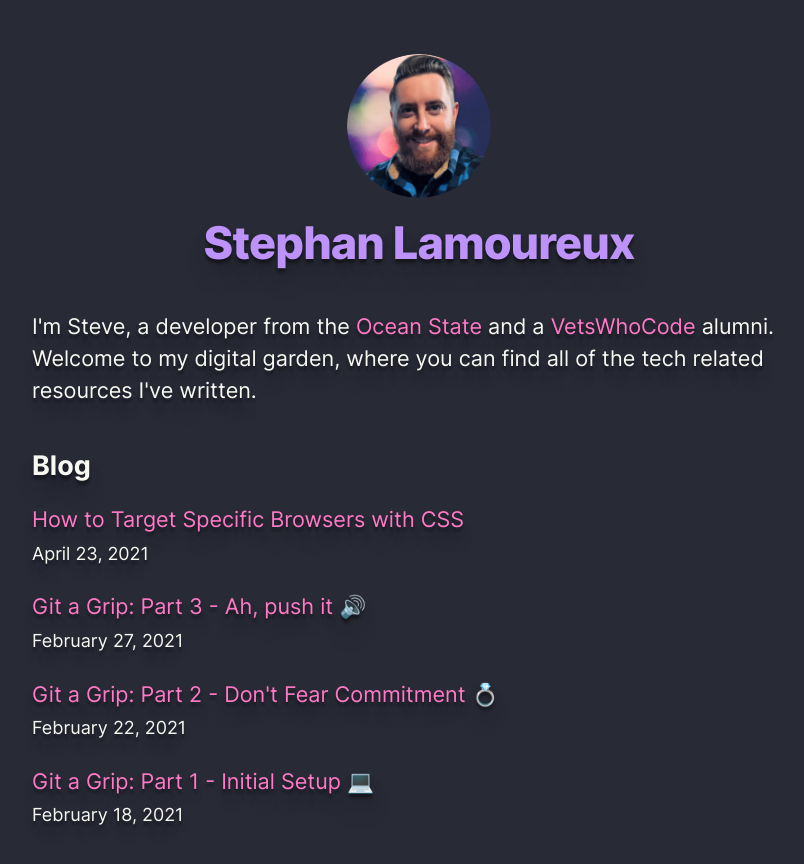
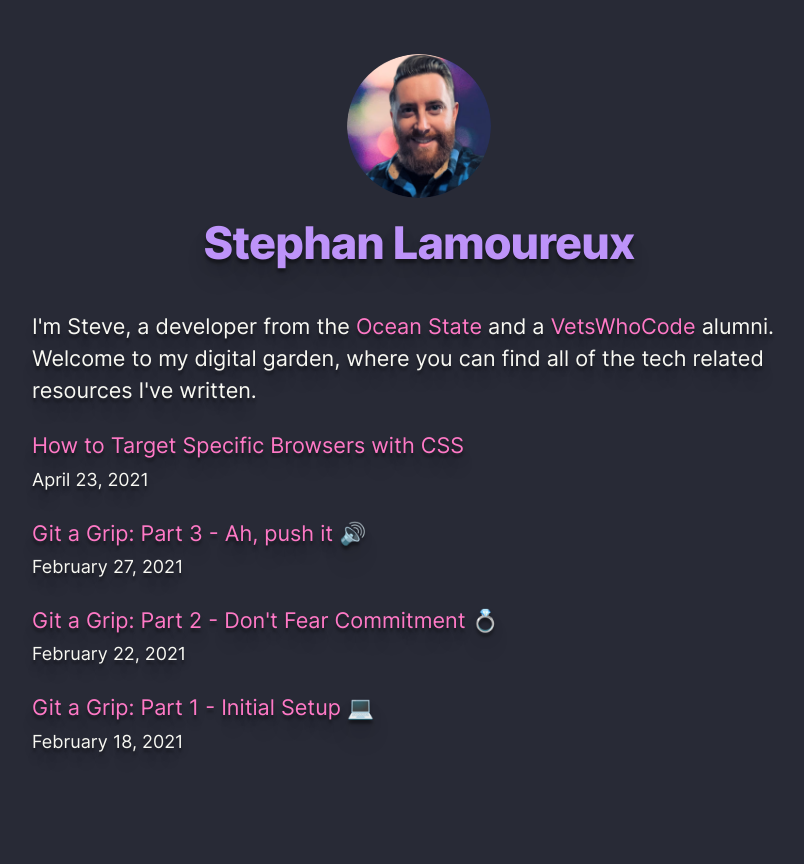
Before and after one commit to stephanlamoureux/blog, a Next.js app: page / in a window 1280 px wide. Shown: the top 864 px of the page, without its empty margins (221-1025 px from the left). Built offline with nearby package versions, Linux system fonts and the light colour scheme.

Commit message:
removed blog header

```diff
--- a/pages/index.js
+++ b/pages/index.js
@@ -32,7 +32,6 @@ export default function Home({ allPostsData }) {
 			</section>
 
 			<section className={`${utilStyles.headingMd} ${utilStyles.padding1px}`}>
-				<h2 className={utilStyles.headingLg}>Blog</h2>
 				<ul className={utilStyles.list}>
 					{allPostsData &&
 						allPostsData.map(({ id, date, title }) => (
```
